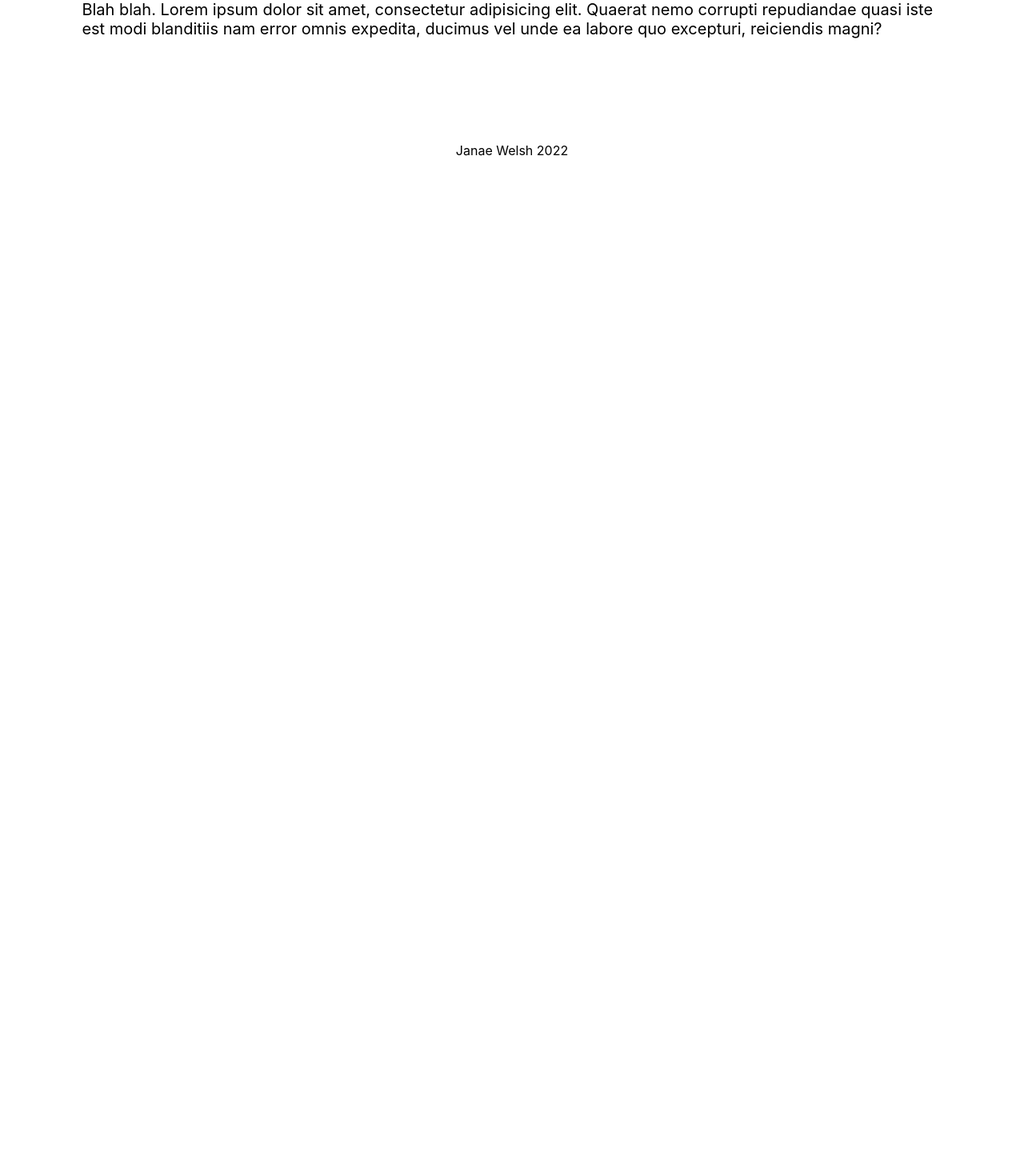
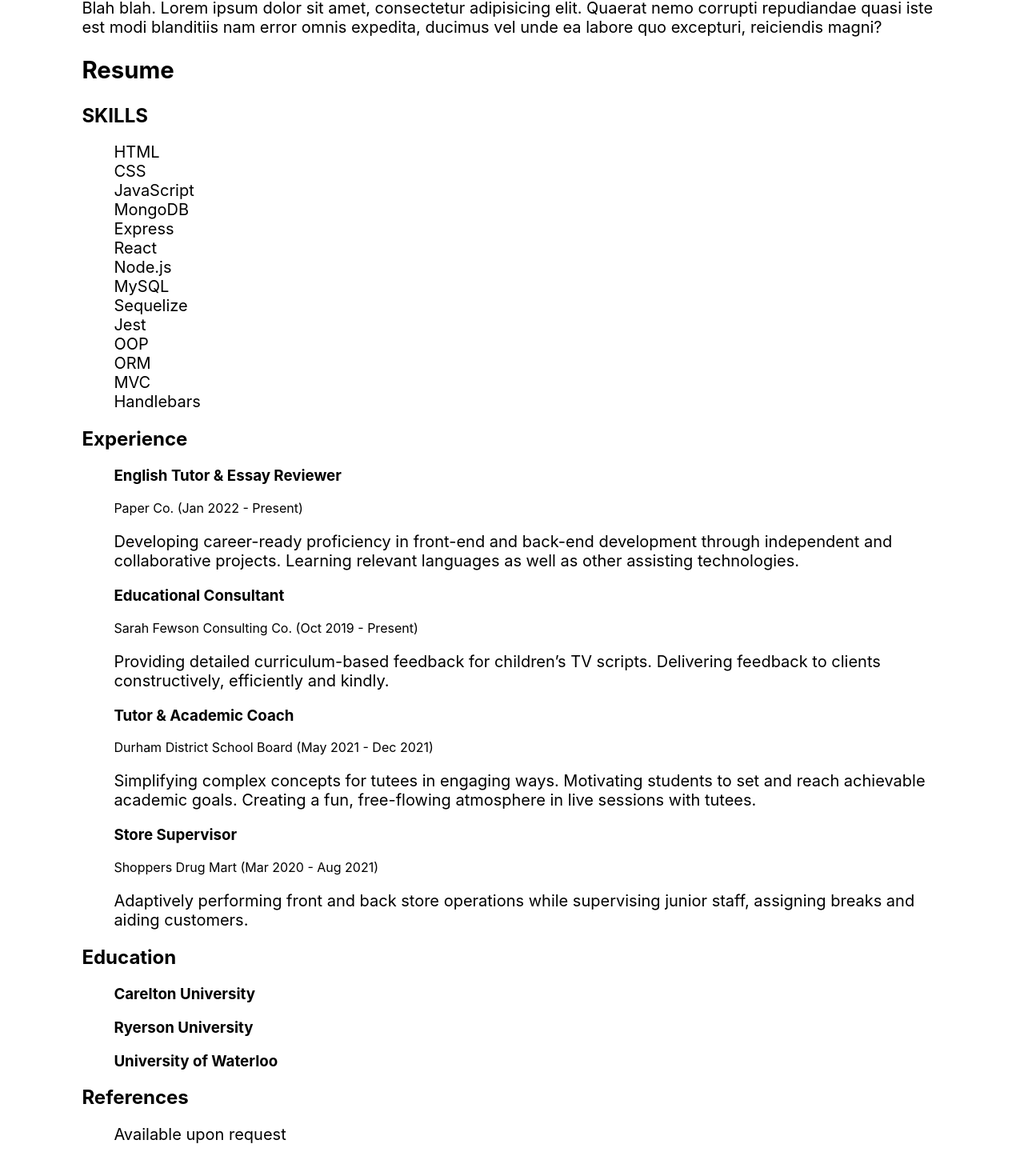
Before and after one commit to gitJanaeW/react-portfolio, a React (Create React App) app: page / in a window 1280 px wide. Shown: the part 556-2026 px from the top of the page at 80% size. Before the commit the page ends 800 px from the top, so only its background shows below. Built offline with nearby package versions, Linux system fonts and the light colour scheme.

Commit message:
JSX done

```diff
--- a/src/App.css
+++ b/src/App.css
@@ -4,6 +4,15 @@
   --secondary-color: rgb(69, 66, 66);
   --title-color: #EBEBEB;
   --background: #f0f0f0;
+}
+
+
+h1 {
+  font-size: 22pt;
+}
+
+li {
+  list-style: none;
 }
 
 a {
@@ -138,7 +147,7 @@ a {
 .quick-list > * {
   position: relative;
   right: 41px;
-  list-style: none;
+  /* list-style: none; */
   margin: 10px 0;
   padding: 0;
 }
@@ -210,6 +219,8 @@ footer {
 }
 
 
+
+
 @media (prefers-reduced-motion: no-preference) {
   .App-logo {
     animation: App-logo-spin infinite 20s linear;
--- a/src/App.js
+++ b/src/App.js
@@ -52,11 +52,11 @@ function App() {
         />
       </header>
       <main className="App">
-        <Resume/>
         <About/>
         {/* create a component called Display and make an array with all of the other sections in it. Render accordingly */}
         {portfolioClicked && (<Portfolio projects={projects}/>)}
         {contactClicked && (<Contact/>)}
+        <Resume/>
       </main>
       <footer>
         <p>Janae Welsh 2022</p>
--- a/src/components/Contact/index.js
+++ b/src/components/Contact/index.js
@@ -34,7 +34,7 @@ const Contact = () => {
         console.log(emailObj);
     };
     return (
-        <section className="contact">
+        <section id="contact">
             <h1>Reach Out</h1>
             <div className="flex-contact">
                 <div className="quick-info">
--- a/src/components/Resume/index.js
+++ b/src/components/Resume/index.js
@@ -1,10 +1,84 @@
 import React from "react";
 
 const Resume = () => {
-    <section>
-        <h1>Resume</h1>
+    return (
+        <section className="body">
+            <h1>Resume</h1>
+            <div>
+            <h2>SKILLS</h2>
+                <ul>
+                    <li className="text-body">HTML</li>
+                    <li className="text-body">CSS</li>
+                    <li className="text-body">JavaScript</li>
+                    <li className="text-body">MongoDB</li>
+                    <li className="text-body">Express</li>
+                    <li className="text-body">React</li>
+                    <li className="text-body">Node.js</li>
+                    <li className="text-body">MySQL</li>
+                    <li className="text-body">Sequelize</li>
+                    <li className="text-body">Jest</li>
+                    <li className="text-body">OOP</li>
+                    <li className="text-body">ORM</li>
+                    <li className="text-body">MVC</li>
+                    <li className="text-body">Handlebars</li>
+                </ul>
+            </div>
+            <div>
+                <h2>Experience</h2>
+                <ul>
+                    <li>
+                        <h3>English Tutor & Essay Reviewer</h3>
+                        <p>Paper Co. <span>(Jan 2022 - Present)</span></p>
+                        <p className="text-body">
+                            Developing career-ready proficiency in front-end and back-end development through independent and collaborative projects. Learning relevant languages as well as other assisting technologies.
+                        </p>
+                    </li>
+                    <li>
+                        <h3>Educational Consultant</h3>
+                        <p>Sarah Fewson Consulting Co. <span>(Oct 2019 - Present)</span></p>
+                        <p className="text-body">
+                            Providing detailed curriculum-based feedback for children’s TV scripts. Delivering feedback to clients constructively, efficiently and kindly.
+                        </p>
+                    </li>
+                    <li>
+                        <h3>Tutor & Academic Coach</h3>
+                        <p>Durham District School Board <span>(May 2021 - Dec 2021)</span></p>
+                        <p className="text-body">
+                            Simplifying complex concepts for tutees in engaging ways. Motivating students to set and reach achievable academic goals. Creating a fun, free-flowing atmosphere in live sessions with tutees.
+                        </p>
+                    </li>
+                    <li>
+                        <h3>Store Supervisor</h3>
+                        <p>Shoppers Drug Mart <span>(Mar 2020 - Aug 2021)</span></p>
+                        <p className="text-body">
+                            Adaptively performing front and back store operations while supervising junior staff, assigning breaks and aiding customers.
+                        </p>
+                    </li>
+                </ul>
+            </div>
+            <div>
+                <h2>Education</h2>
+                <ul>
+                    <li>
+                        <h3>Carelton University</h3>
 
-    </section>
+                    </li>
+                    <li>
+                        <h3>Ryerson University</h3>
+                    </li>
+                    <li>
+                        <h3>University of Waterloo</h3>
+                    </li>
+                </ul>
+            </div>
+            <div>
+                <h2>References</h2>
+                <ul>
+                    <li className="text-body">Available upon request</li>
+                </ul>
+            </div>
+        </section>
+    );
 };
 
 export default Resume;
```
